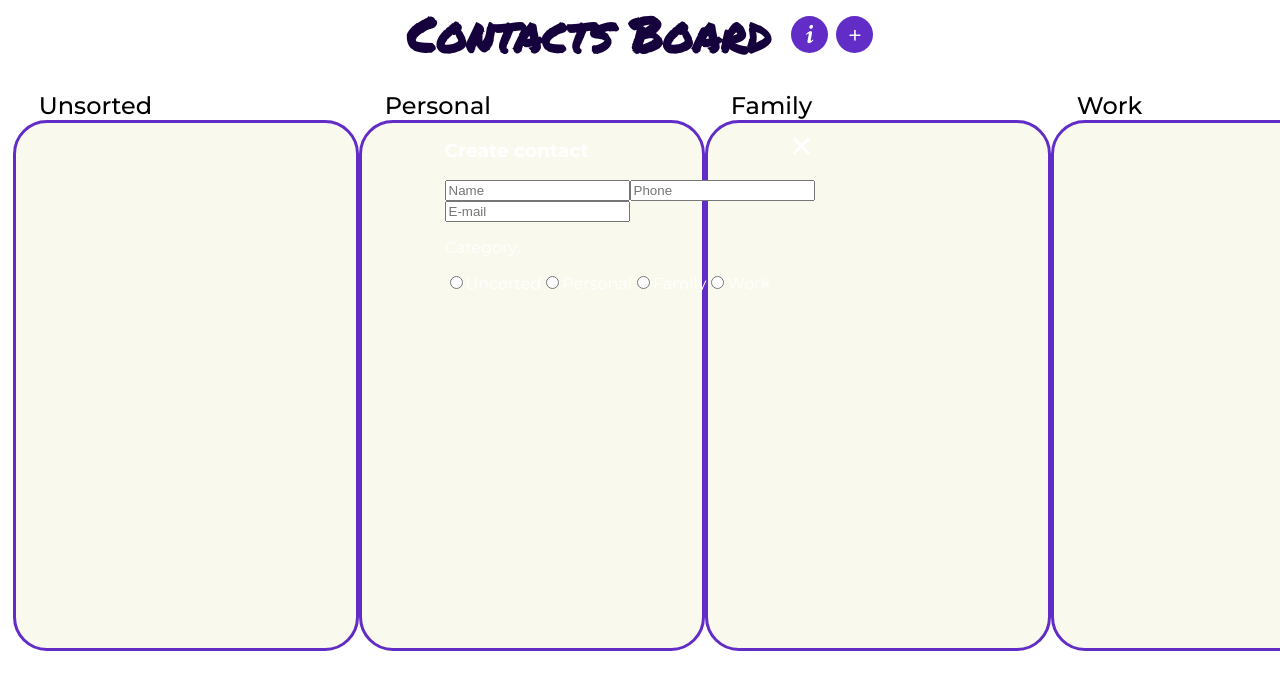
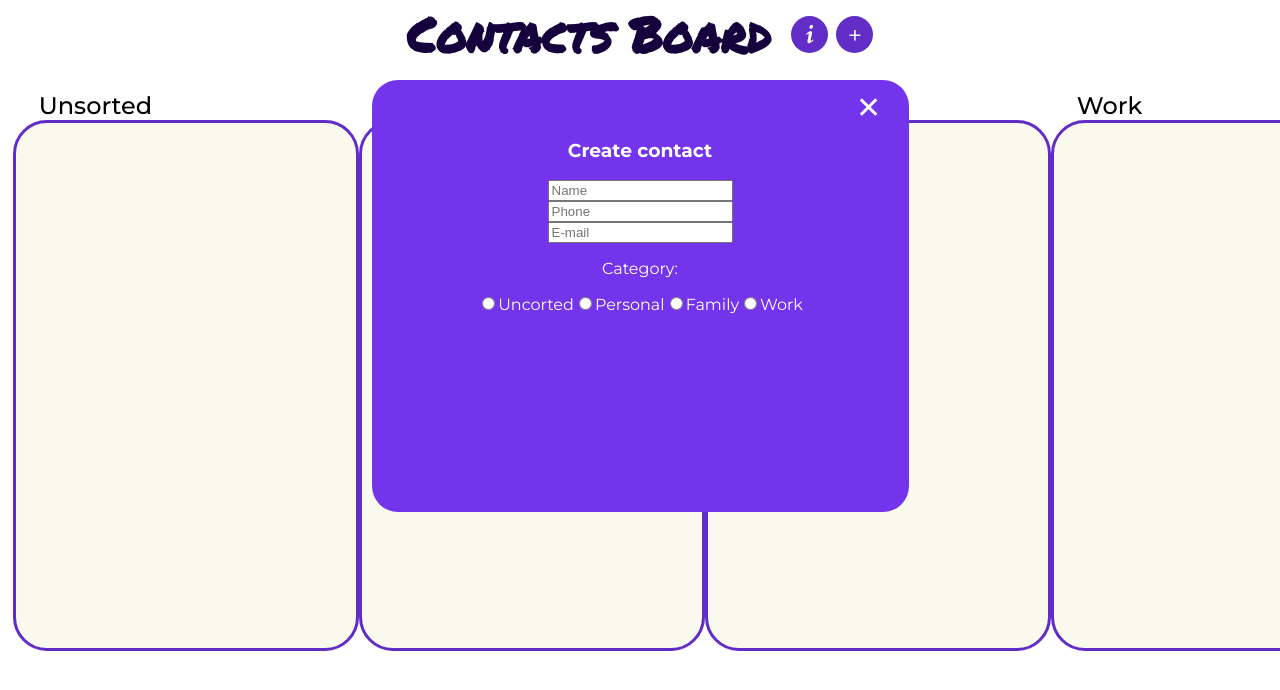
Before and after one commit to Ave-Mari/Contacts-Board, a React (Vite) app: page / in a window 1280 px wide. Shown: the top 690 px of the page. Built offline with nearby package versions, Linux system fonts and the light colour scheme.

Commit message:
add styles to form

```diff
--- a/src/components/Popup/Popup.styles.js
+++ b/src/components/Popup/Popup.styles.js
@@ -2,12 +2,14 @@ import styled from 'styled-components';
 
 export const Block = styled.div`
     position: absolute;
-    top: 15%;
-    width: 391px;
-    height: 392px;
+    top: 10%;
+    width: ${props => props.view === 'create-contact' || 'info' ? '493px' : props => props.view === 'contact-more' ? '391px' : null};
+    height: ${props => props.view === 'create-contact' ? '455px' : props => props.view === 'contact-more' || 'info' ? '352px' : null};
+    padding: 40px 22px;
     color: #fff;
     border-radius: 26px;
-    //background: ${props => props.view === "create-contact" ? 'red' : 'blue'};
+    background: #7434EB;
+
 
     .close-btn {
         position: absolute;
@@ -17,6 +19,105 @@ export const Block = styled.div`
         color: #fff;
         right: 4%;
         top: 2%;
+    }
+
+    .create-content {
+      display: flex;
+      flex-direction: column;
+      align-items: center;
+    }
+
+    .form-headline {
+      font-size: 31px;
+      margin-top: 0;
+    }
+
+    .text-input {
+      display: block;
+      background: none;
+      margin-bottom: 22px;
+      font-size: 22px;
+      color: #fff;
+      border-top: none;
+      border-right: none;
+      border-left: none;
+      border-bottom: 2px solid #fff;
+      width: 90%;
+      padding: 0 12px 7px 12px;
+    }
+
+    .category {
+      font-size: 22px;
+    }
+
+
+
+
+    //////////////
+
+    .radio-block {
+      display: flex;
+    }
+
+    .radio-label {
+      font-size: 17px;
+    }
+
+    .radio {
+      margin: 0.5rem;
+      input[type="radio"] {
+        position: absolute;
+        opacity: 0;
+        + .radio-label {
+          &:before {
+            content: '';
+            background: #fff;
+            border-radius: 100%;
+            border: 1px solid darken(#fff, 25%);
+            display: inline-block;
+            width: 1.4em;
+            height: 1.4em;
+            position: relative;
+            top: -0.2em;
+            margin-right: 1em;
+            vertical-align: top;
+            cursor: pointer;
+            text-align: center;
+            transition: all 250ms ease;
+          }
+        }
+        &:checked {
+          + .radio-label {
+            &:before {
+              background-color: #15013B;
+              box-shadow: inset 0 0 0 4px #fff;
+            }
+          }
+        }
+        &:focus {
+          + .radio-label {
+            &:before {
+              outline: none;
+              border-color: #15013B;
+            }
+          }
+        }
+        &:disabled {
+          + .radio-label {
+            &:before {
+              box-shadow: inset 0 0 0 4px #fff;
+              border-color: darken(#fff, 25%);
+              background: darken(#fff, 25%);
+            }
+          }
+        }
+        + .radio-label {
+          &:empty {
+            &:before {
+              margin-right: 0;
+            }
+          }
+        }
       }
     }
 
```
